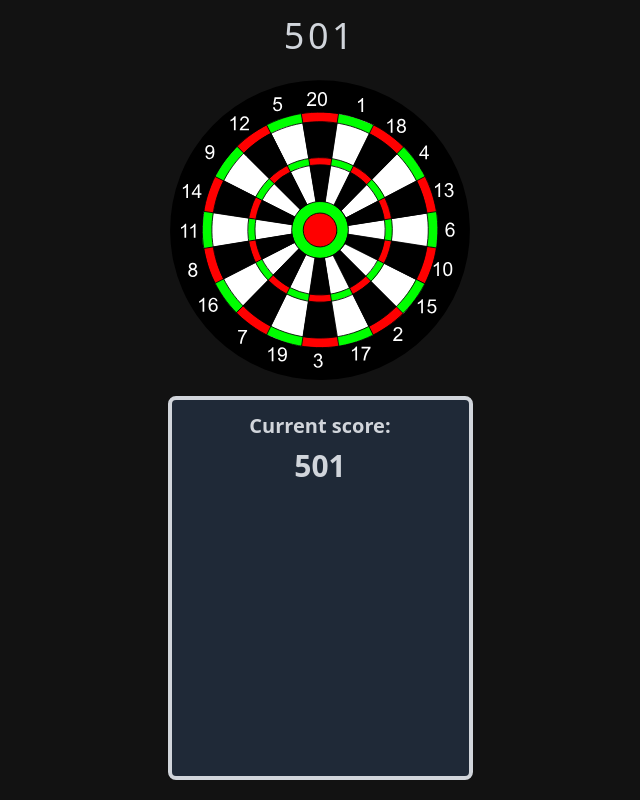
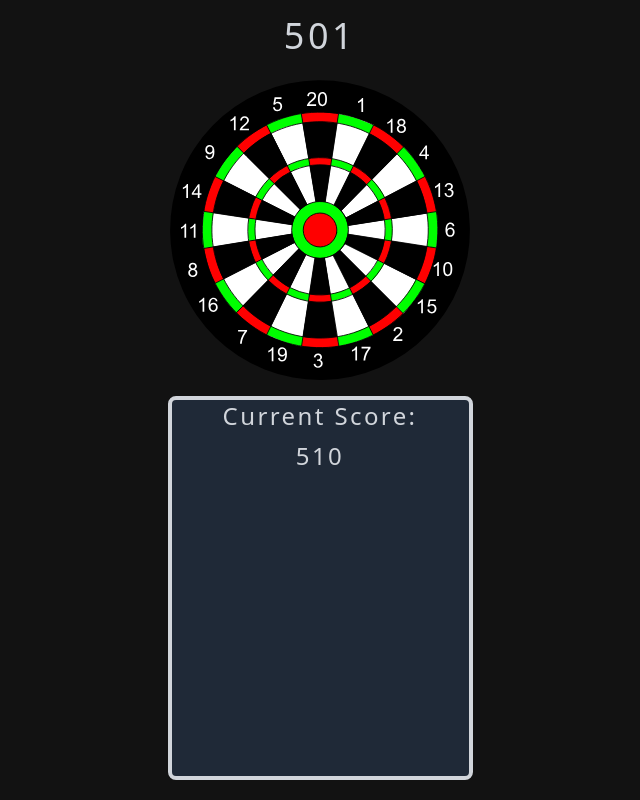
Before and after one commit to Sallis-GH/Dart-Score-Tracker, a Next.js app in the folder client/: page /games/501 in a window 1280 px wide. Shown: the whole page, without its empty margins (320-960 px from the left). Built offline with nearby package versions, Linux system fonts and the light colour scheme.

Commit message:
started complete logic overhaul

```diff
--- a/client/components/DartBoard.tsx
+++ b/client/components/DartBoard.tsx
@@ -3,6 +3,7 @@ import { EventHandler, MouseEventHandler } from 'react';
 const DartBoard = ({ handleThrow }: { handleThrow: Function }) => {
 
   const calculateThrow = (dartThrow:string) => {
+    //TODO make helper function
     if(!dartThrow) return
     const throwSplit = dartThrow.split('_')
     const modifier = throwSplit[0]
--- /dev/null
+++ b/client/components/GameHistory.tsx
@@ -0,0 +1,11 @@
+const GameHistory = ({ leg }: { leg: string[] }) => {
+  return (
+    <>
+      {leg.map((dart: string) => (
+        <h3>{dart}</h3>
+      ))}
+    </>
+  );
+};
+
+export default GameHistory;
--- /dev/null
+++ b/client/components/GameScore.tsx
@@ -0,0 +1,10 @@
+const GameScore = ({ score }: { score: number }) => {
+  return (
+    <>
+      <h1 className='text-2xl text-gray-300 tracking-widest'>Current Score:</h1>
+      <h1 className='text-2xl text-gray-300 tracking-widest'> {score}</h1>
+    </>
+  );
+};
+
+export default GameScore;
--- a/client/components/ScoreBoard.tsx
+++ b/client/components/ScoreBoard.tsx
@@ -1,42 +1,23 @@
-import { IHistory, IScoreTracker } from "@/interface"
+import { IGameState } from '@/interface';
+import GameHistory from './GameHistory';
+import GameScore from './GameScore';
 
-
-const ScoreBoard = ({history, score}:{history:IHistory[], score:IScoreTracker}) => {
+const ScoreBoard = ({ gameState }: { gameState: IGameState }) => {
+  const { currentDart, currentScore, bust, initialValue, initalLegScore, leg } =
+    gameState;
   return (
     <div className='border-4 w-[305px] h-96 rounded-lg border-gray-300 bg-gray-800 flex items-center gap-2 flex-col overflow-y-auto'>
-    <div className='flex flex-col h-16 items-center justify-center gap-2 mt-4'>
-      {score ? (
-        <>
-          <h2 className='text-xl font-semibold text-gray-300'>
-            Current score:
-          </h2>
-          <h3 className='text-center text-3xl font-semibold text-gray-300'>
-            {score.current}
-          </h3>
-        </>
-      ) : (
-        <h1 className='text-center text-3xl font-semibold text-gray-300'>
-          Winner
-        </h1>
-      )}
+      <GameScore score={gameState.currentScore} />
+      <GameHistory leg={leg}/>
     </div>
-    {!!history[0].hitTargets.length &&
-      history.map((round, i) => (
-        <div key={i} className='flex w-[200px] justify-evenly'>
-          <div className='flex gap-3 '>
-            <div className='grid grid-cols-3 gap-3'>
-              {round?.hitTargets.map((target, i) => (
-                <h3 key={i} className='text-xl text-gray-300'>
-                  {round.bust ? 'Bust' : target}
-                </h3>
-              ))}
-            </div>
-            <h3 className='text-xl text-gray-300'>{round.score}</h3>
-          </div>
-        </div>
-      ))}
-  </div>
-  )
-}
+  );
+};
 
-export default ScoreBoard
+export default ScoreBoard;
+
+//  currentDart: string,
+// currentScore: number,
+// bust: boolean,
+// initialValue: number,
+// initalLegScore: number,
+// leg:string[]
--- a/client/helper.ts
+++ b/client/helper.ts
@@ -1,6 +1,6 @@
 import { IHistory, IScoreTracker } from "./interface";
 
-export const handleHistory = (history: IHistory[], targetHit: string, value: number, totalScore:number) => {
+export const handleHistory = (history: IHistory[], targetHit: string, value: number, totalScore: number) => {
   const isNewLeg = history[history.length - 1].hitTargets.length > 2
   if (isNewLeg) {
     return [...history, { hitTargets: [targetHit], score: value, bust: false }]
@@ -14,10 +14,19 @@ export const handleHistory = (history: IHistory[], targetHit: string, value: num
 export const handleScore = (score: IScoreTracker, value: number, targetHit: string) => {
   const { start, current, leg } = score;
   if (current - value === 0) {
-    return targetHit.includes('D') ? {...score, current:0} : score;
+    return targetHit.includes('D') ? { ...score, current: 0 } : score;
   }
   if (score.current - value < 2) {
     return score;
   }
-  return {...score, current:(current - value)};
+  return { ...score, current: (current - value) };
 }
+
+export const isBust = (validation: { currentScore: number, hitScore: number, targetHit: string }) => {
+  const { currentScore, hitScore, targetHit } = validation
+  const newScore = currentScore - hitScore
+  if (!targetHit.match(/[d]/i) && !newScore || newScore < 2 && newScore) {
+    return false;
+  }
+  return true;
+}
--- a/client/pages/games/501.tsx
+++ b/client/pages/games/501.tsx
@@ -1,31 +1,40 @@
 import DartBoard from '@/components/DartBoard';
 import Header from '@/components/Header';
-import { useEffect, useState } from 'react';
-import { IHistory, IScoreTracker } from '@/interface';
-import { handleHistory, handleScore } from '@/helper';
+import { useState } from 'react';
+import { IGameState } from '@/interface';
+import { isBust } from '@/helper';
 import ScoreBoard from '@/components/ScoreBoard';
 
 //todo add logic for bust
 
 const game501 = () => {
-  const handleThrow = (targetHit: string, value: number) => {
-    const newHistory = [...history];
-    setHistory(handleHistory(newHistory, targetHit, value, score.current));
-    setScore(handleScore(score, value, targetHit));
+  const newGame = {
+    currentDart: '',
+    previousScore: 0,
+    currentScore: 510,
+    bust: false,
+    initialValue: 510,
+    initalLegScore: 510,
+    leg: [],
   };
-  const [score, setScore] = useState<IScoreTracker>({
-    start: 501,
-    current: 501,
-    leg: 501,
-  });
-  const [history, setHistory] = useState<IHistory[]>([
-    {
-      hitTargets: [],
-      score: 0,
-      bust: false },
-  ]);
-  useEffect(() => console.table
-  (history[history.length-1]), [history])
+
+  const [gameState, setGameState] = useState<IGameState>(newGame);
+
+  const handleThrow = (targetHit: string, hitScore: number) => {
+    const newGamestate = { ...gameState };
+    const { currentScore } = gameState;
+    if (!isBust({ currentScore, hitScore, targetHit })) {
+      newGamestate.leg.push('Bust');
+      setGameState({
+        ...newGamestate,
+        currentScore: newGamestate.initalLegScore,
+        bust: true,
+      });
+      return;
+    }
+    newGamestate.currentScore -= hitScore;
+    setGameState(newGamestate);
+  };
 
   return (
     <main className='p-2'>
@@ -34,7 +43,7 @@ const game501 = () => {
         <div className='w-[300px] h-[300px]'>
           <DartBoard handleThrow={handleThrow} />
         </div>
-        <ScoreBoard history={history} score={score} />
+        <ScoreBoard gameState={gameState} />
       </section>
     </main>
   );
```
Also changed, not shown: client/interface.ts (+10 -0 lines).
